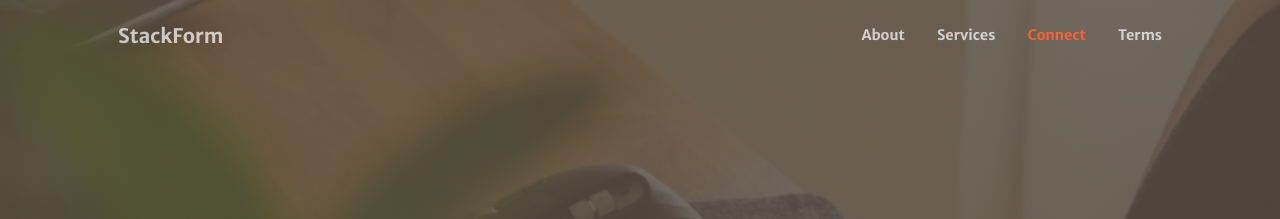
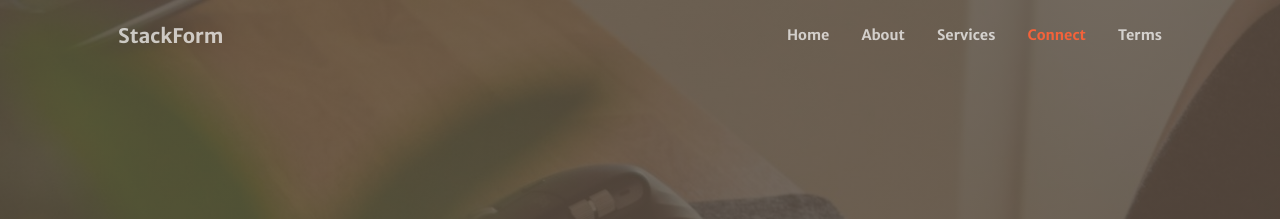
Before and after one commit to keeganturnerdev/site.github.io, a Jekyll site: the page built from index.md, in a window 1280 px wide. Shown: the top 219 px of the page. Built offline with Jekyll 4.4.1, drawn with Linux system fonts in a browser that asks for light colours; comment, search, counter and statistics services are not loaded.

Commit message:
Update menus.yml

```diff
--- a/_data/menus.yml
+++ b/_data/menus.yml
@@ -3,6 +3,8 @@
 # However on github-pages custom plugins are disabled, and the script doesn't
 # run. So please, fill in any custom menu entry here.
 header:
+- title: Home
+  url: /#about
 - title: About
   url: /#about
 - title: Services
```
